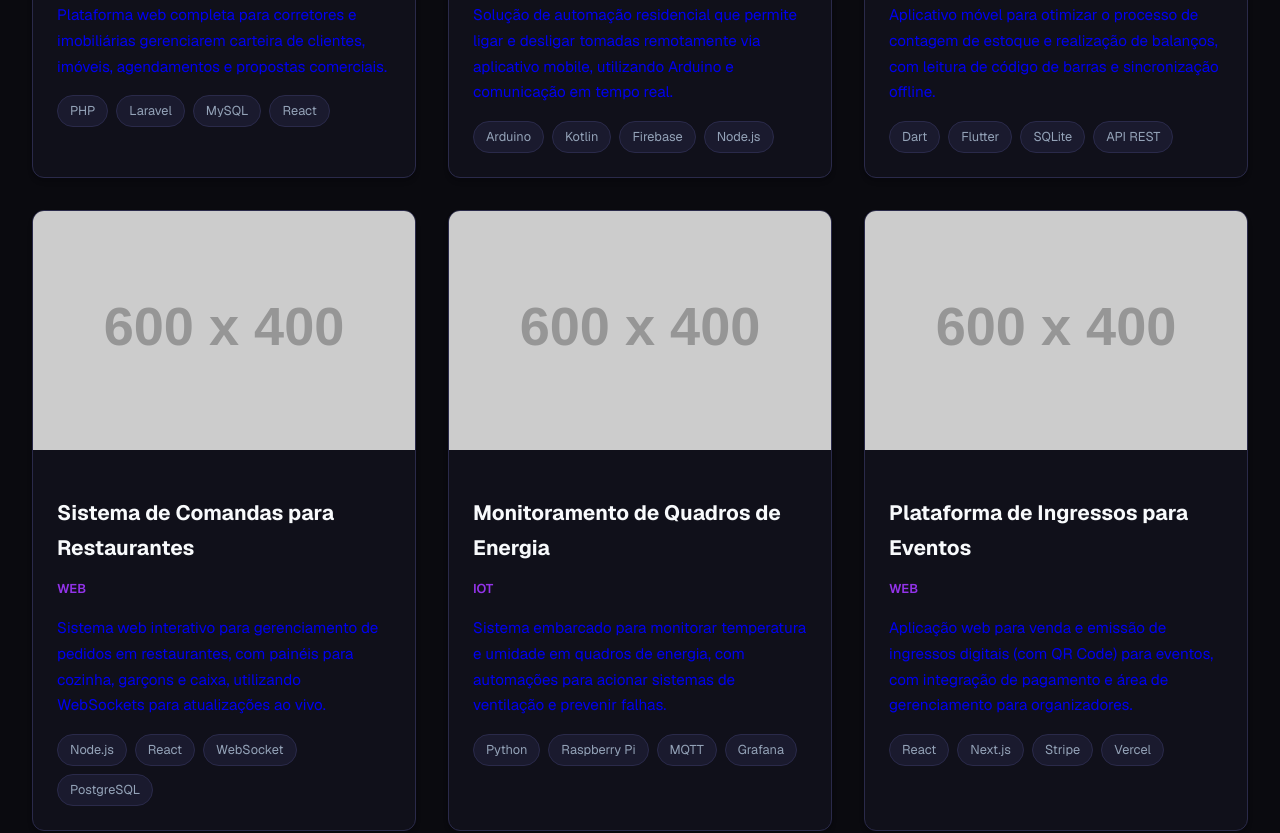
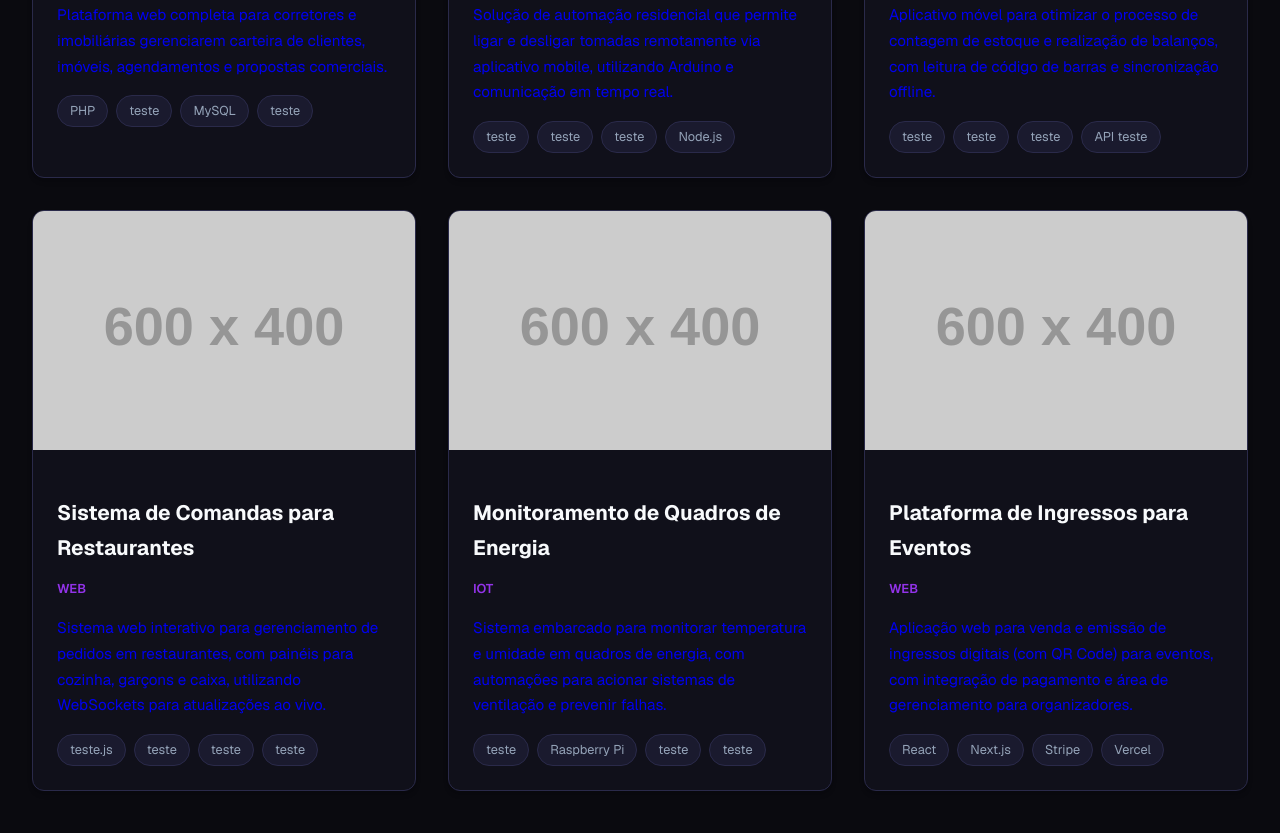
Before and after one commit to brunounky/brunounky.tech, a Next.js app in the folder my_brunounky/: page / in a window 1280 px wide. Shown: the part 3520-4353 px from the top of the page. Built offline with nearby package versions, Linux system fonts and the light colour scheme.

Commit message:
Update page.js

```diff
--- a/my_brunounky/src/app/page.js
+++ b/my_brunounky/src/app/page.js
@@ -37,11 +37,11 @@ const portfolioData = {
     "Metodologias": [{ name: "Gerenciamento de Projetos", icon: <MethodologyIcon /> }, { name: "Metodologias Ágeis (Scrum)", icon: <MethodologyIcon /> }]
   },
   projects: [
-    { title: "Sistema de Gestão Imobiliária", category: "Web", imageUrl: "https://placehold.co/600x400/1a1829/e2e8f0?text=Gestão+Imobiliária", description: "Plataforma web completa para corretores e imobiliárias gerenciarem carteira de clientes, imóveis, agendamentos e propostas comerciais.", technologies: ["PHP", "Laravel", "MySQL", "React", "JavaScript"], liveUrl: "#" },
-    { title: "Controle de Tomadas por App", category: "IoT", imageUrl: "https://placehold.co/600x400/1a1829/e2e8f0?text=Automação+IoT", description: "Solução de automação residencial que permite ligar e desligar tomadas remotamente via aplicativo mobile, utilizando Arduino e comunicação em tempo real.", technologies: ["Arduino", "Kotlin", "Firebase", "Node.js"], liveUrl: "#" },
-    { title: "App de Balanço de Estoque", category: "Mobile", imageUrl: "https://placehold.co/600x400/1a1829/e2e8f0?text=Balanço+de+Estoque", description: "Aplicativo móvel para otimizar o processo de contagem de estoque e realização de balanços, com leitura de código de barras e sincronização offline.", technologies: ["Dart", "Flutter", "SQLite", "API REST"], liveUrl: "#" },
-    { title: "Sistema de Comandas para Restaurantes", category: "Web", imageUrl: "https://placehold.co/600x400/1a1829/e2e8f0?text=Comanda+Digital", description: "Sistema web interativo para gerenciamento de pedidos em restaurantes, com painéis para cozinha, garçons e caixa, utilizando WebSockets para atualizações ao vivo.", technologies: ["Node.js", "React", "WebSocket", "PostgreSQL"], liveUrl: "#" },
-    { title: "Monitoramento de Quadros de Energia", category: "IoT", imageUrl: "https://placehold.co/600x400/1a1829/e2e8f0?text=Monitoramento+Energia", description: "Sistema embarcado para monitorar temperatura e umidade em quadros de energia, com automações para acionar sistemas de ventilação e prevenir falhas.", technologies: ["Python", "Raspberry Pi", "MQTT", "Grafana"], liveUrl: "#" },
+    { title: "Sistema de Gestão Imobiliária", category: "Web", imageUrl: "https://placehold.co/600x400/1a1829/e2e8f0?text=Gestão+Imobiliária", description: "Plataforma web completa para corretores e imobiliárias gerenciarem carteira de clientes, imóveis, agendamentos e propostas comerciais.", technologies: ["PHP", "teste", "MySQL", "teste", "teste"], liveUrl: "#" },
+    { title: "Controle de Tomadas por App", category: "IoT", imageUrl: "https://placehold.co/600x400/1a1829/e2e8f0?text=Automação+IoT", description: "Solução de automação residencial que permite ligar e desligar tomadas remotamente via aplicativo mobile, utilizando Arduino e comunicação em tempo real.", technologies: ["teste", "teste", "teste", "Node.js"], liveUrl: "#" },
+    { title: "App de Balanço de Estoque", category: "Mobile", imageUrl: "https://placehold.co/600x400/1a1829/e2e8f0?text=Balanço+de+Estoque", description: "Aplicativo móvel para otimizar o processo de contagem de estoque e realização de balanços, com leitura de código de barras e sincronização offline.", technologies: ["teste", "teste", "teste", "API teste"], liveUrl: "#" },
+    { title: "Sistema de Comandas para Restaurantes", category: "Web", imageUrl: "https://placehold.co/600x400/1a1829/e2e8f0?text=Comanda+Digital", description: "Sistema web interativo para gerenciamento de pedidos em restaurantes, com painéis para cozinha, garçons e caixa, utilizando WebSockets para atualizações ao vivo.", technologies: ["teste.js", "teste", "teste", "teste"], liveUrl: "#" },
+    { title: "Monitoramento de Quadros de Energia", category: "IoT", imageUrl: "https://placehold.co/600x400/1a1829/e2e8f0?text=Monitoramento+Energia", description: "Sistema embarcado para monitorar temperatura e umidade em quadros de energia, com automações para acionar sistemas de ventilação e prevenir falhas.", technologies: ["teste", "Raspberry Pi", "teste", "teste"], liveUrl: "#" },
     { title: "Plataforma de Ingressos para Eventos", category: "Web", imageUrl: "https://placehold.co/600x400/1a1829/e2e8f0?text=Ingressos+Online", description: "Aplicação web para venda e emissão de ingressos digitais (com QR Code) para eventos, com integração de pagamento e área de gerenciamento para organizadores.", technologies: ["React", "Next.js", "Stripe", "Vercel"], liveUrl: "#" },
   ],
   contact: {
```
